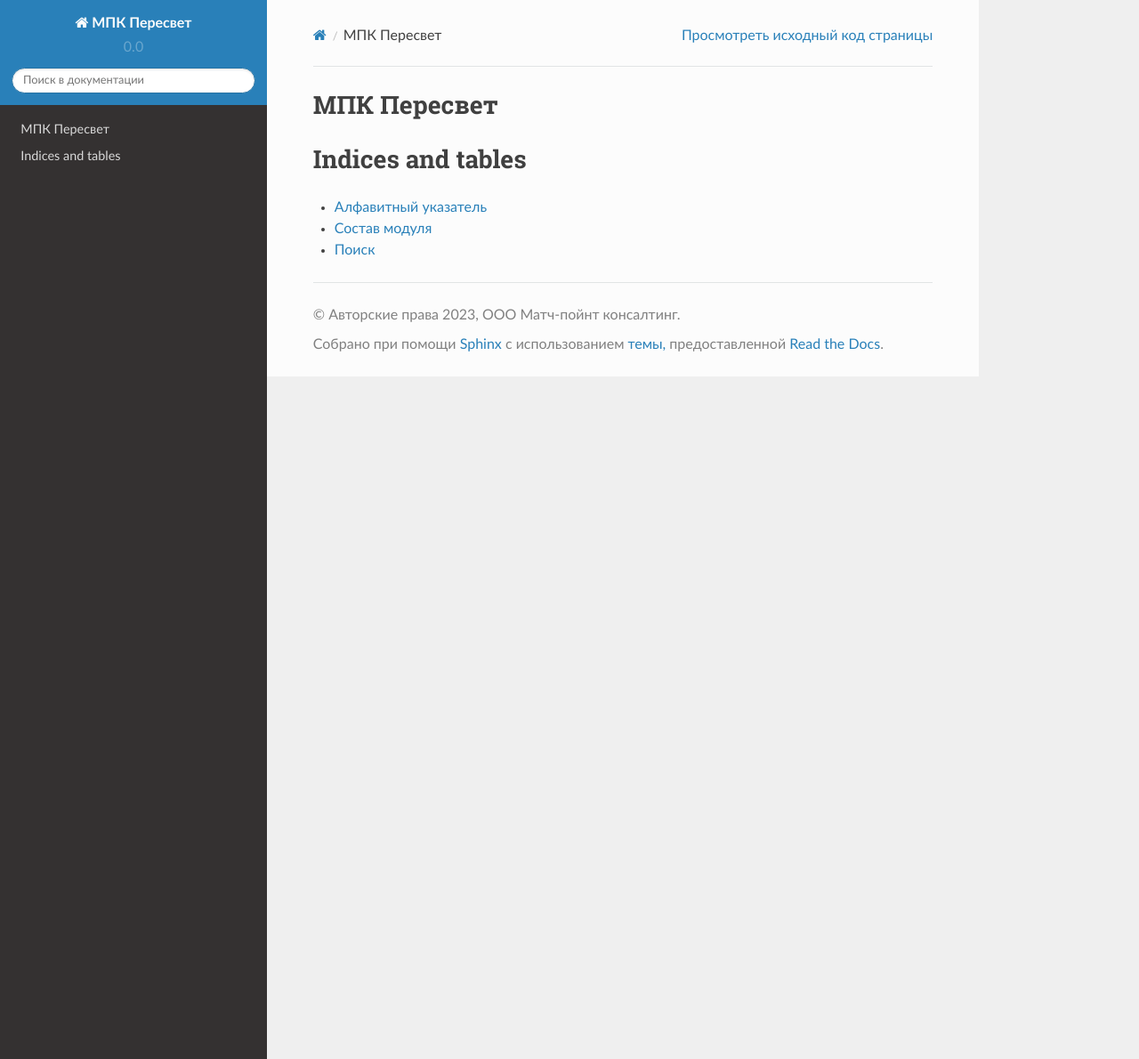
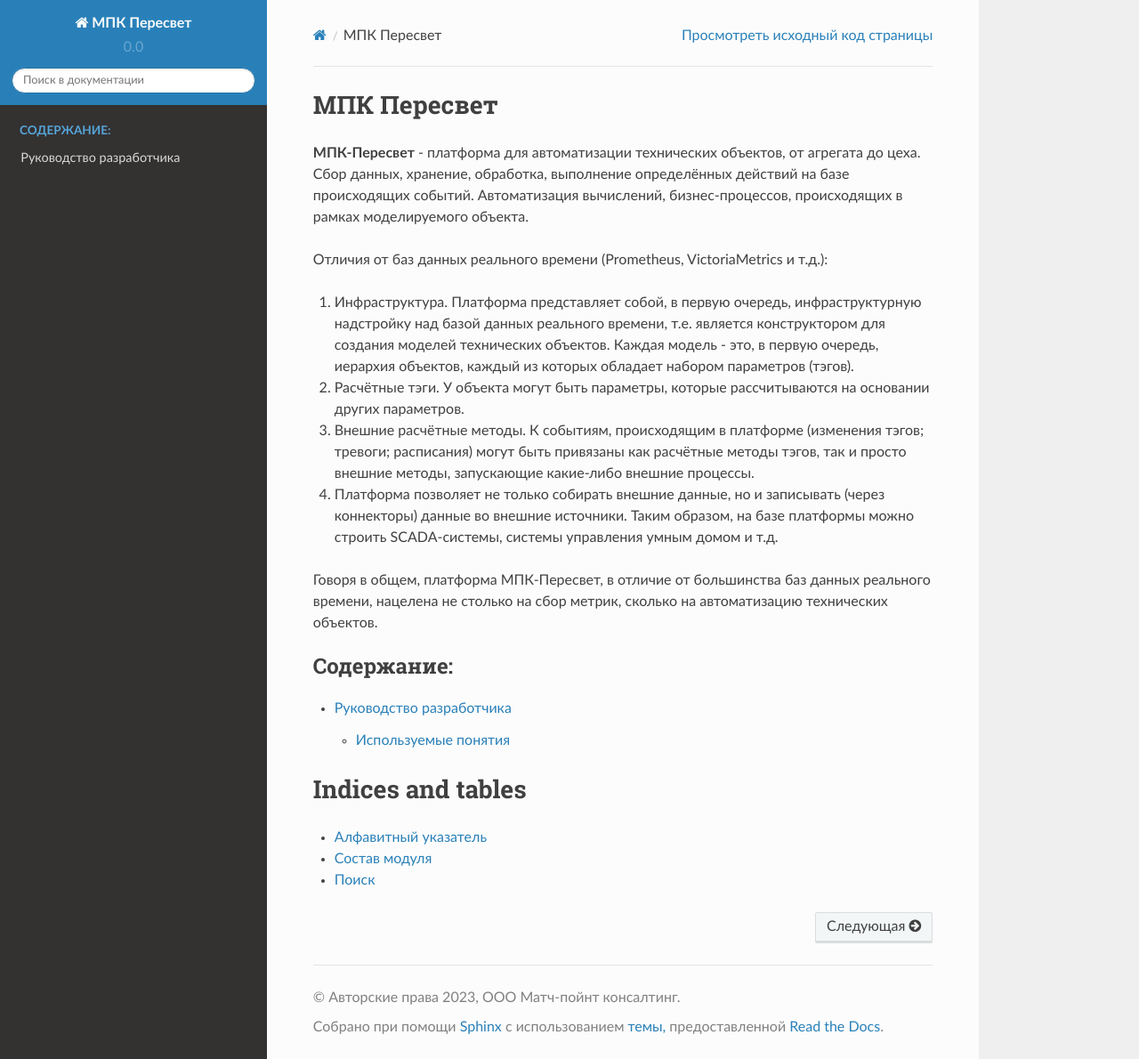
Before and after one commit to mp-co-ru/mpc-peresvet, a Sphinx documentation site: the page built from docs/source/index.rst, in a window 1280 px wide and 1190 px high. Shown: the whole window at 89% size. Built offline with Sphinx 7.4.7 and the Read the Docs theme 2.0.0, drawn with Linux system fonts in a browser that asks for light colours.

```diff
--- a/docs/source/conf.py
+++ b/docs/source/conf.py
@@ -9,6 +9,8 @@
 import os
 import sys
 import datetime
+
+sys.path.insert(0, os.path.abspath('../../src/common/'))
 
 project = 'МПК Пересвет'
 copyright = f'{datetime.date.today().year}, ООО Матч-пойнт консалтинг'
--- a/docs/source/index.rst
+++ b/docs/source/index.rst
@@ -6,11 +6,40 @@
 МПК Пересвет
 ============
 
+**МПК-Пересвет** - платформа для автоматизации технических объектов,
+от агрегата до цеха.
+Сбор данных, хранение, обработка,
+выполнение определённых действий на базе происходящих событий.
+Автоматизация вычислений, бизнес-процессов, происходящих в рамках моделируемого
+объекта.
+
+Отличия от баз данных реального времени (Prometheus, VictoriaMetrics и т.д.):
+
+#. Инфраструктура. Платформа представляет собой, в первую очередь,
+   инфраструктурную надстройку над базой данных реального времени,
+   т.е. является конструктором для создания моделей технических объектов.
+   Каждая модель - это, в первую очередь, иерархия объектов, каждый из которых
+   обладает набором параметров (тэгов).
+#. Расчётные тэги. У объекта могут быть параметры, которые рассчитываются
+   на основании других параметров.
+#. Внешние расчётные методы. К событиям, происходящим в платформе
+   (изменения тэгов; тревоги; расписания) могут быть
+   привязаны как расчётные методы тэгов, так и просто внешние методы,
+   запускающие какие-либо внешние процессы.
+#. Платформа позволяет не только собирать внешние данные, но и записывать
+   (через коннекторы) данные во внешние источники.
+   Таким образом, на базе платформы можно строить SCADA-системы,
+   системы управления умным домом и т.д.
+
+Говоря в общем, платформа МПК-Пересвет, в отличие от большинства баз данных
+реального времени, нацелена не столько на сбор метрик,
+сколько на автоматизацию технических объектов.
+
 .. toctree::
    :maxdepth: 2
    :caption: Содержание:
 
-
+   Руководство разработчика<developer>
 
 Indices and tables
 ==================
```
Also changed, not shown: docs/source/developer.rst (added, +90 -0 lines), 7 other files.
